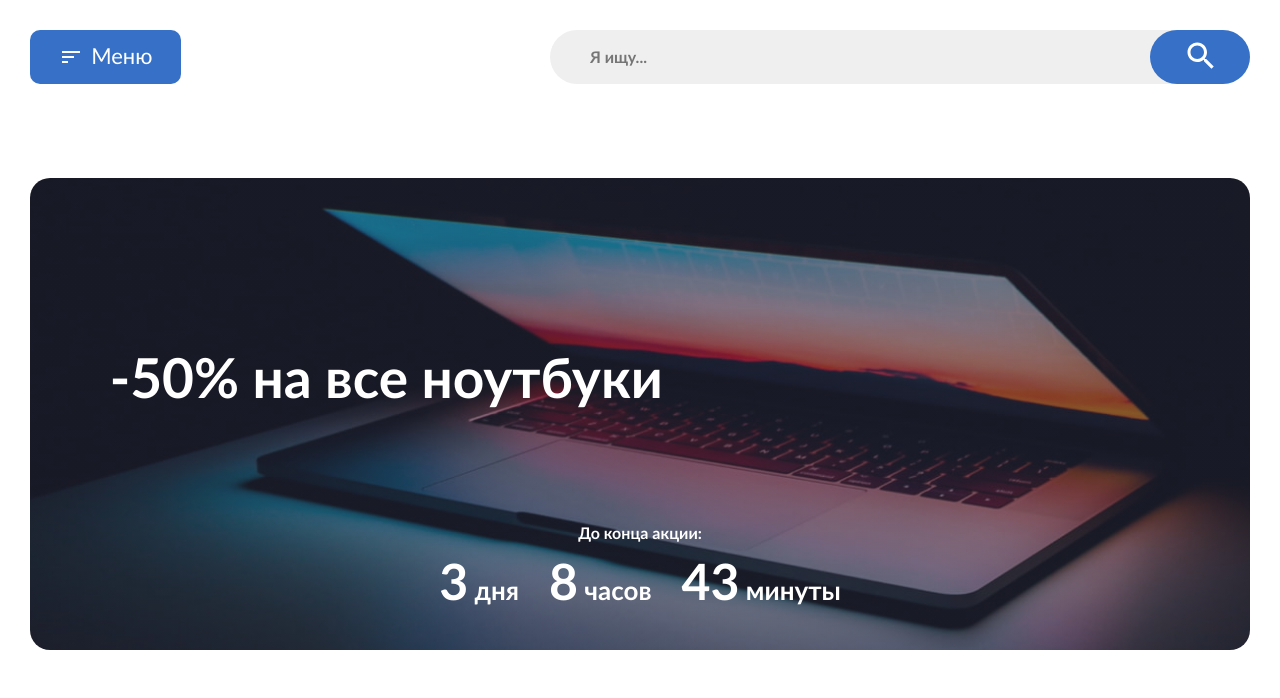
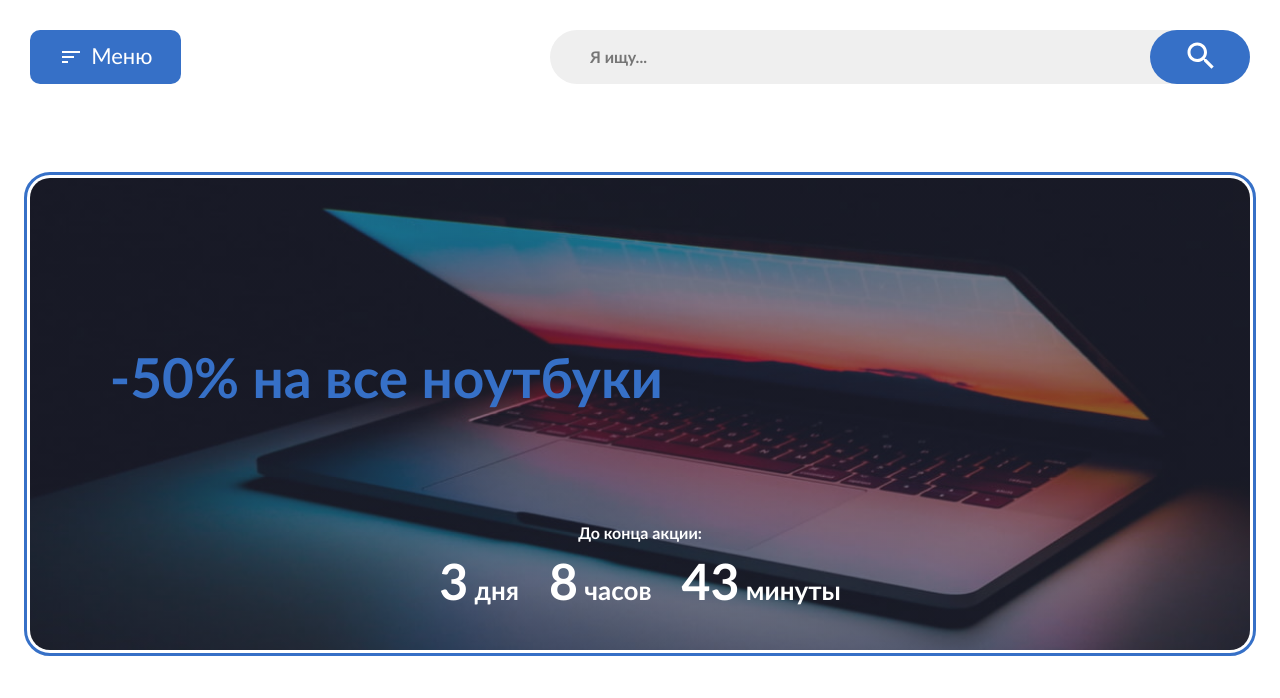
Before and after one commit to Den3003/Stock-ShopOnline, a plain HTML site: page index.html in a window 1280 px wide. Both pictures are taken after a click on the link "-50% на все ноутбуки". Shown: the part 102-800 px from the top of the page. Drawn offline with Linux system fonts and the light colour scheme.

Commit message:
hover effect block hero

```diff
--- a/styles/grid-box.css
+++ b/styles/grid-box.css
@@ -56,10 +56,8 @@
     grid-column: 3;
     grid-row: 3 / 5;
   }
+}
 
-
-}
-/* repeat(2, 1fr) 220px 1fr */
 
 @media (max-width: 1000px) {
   .grid-box {
--- a/styles/hero.css
+++ b/styles/hero.css
@@ -4,7 +4,6 @@
 
 .hero__background {
   position: relative;
-  /* min-height: 480px; */
   padding: 40px 112px;
   background-image: var(--bg-opacity), url("../images/hero/banner.jpg");
   background-repeat: no-repeat;
@@ -24,12 +23,30 @@
 .hero__link {
   text-decoration: none;
   color: inherit;
+  outline: none;
+  transition: color .3s ease-in;
+}
+
+.hero__link:hover, .hero__link:focus {
+  color: var(--blue);
+}
+
+.hero__link:active {
+  color: rgb(179, 179, 238);
+}
+
+.hero__link:hover:before, .hero__link:focus:before {
+  outline: 3px solid var(--blue);
+  outline-offset: 3px;
+
 }
 
 .hero__link:before {
   content: "";
   position: absolute;
   inset: 0;
+  border-radius: 20px;
+  transition: outline .3s ease-in;
 }
 
 .hero__stock-box {
--- a/styles/var.css
+++ b/styles/var.css
@@ -4,6 +4,7 @@
 	--black: #2d2d2d;
 	--gallery: #efefef;
 	--bg-opacity: linear-gradient(rgba(47, 50, 75, .5), rgba(47, 50, 75, .5));
+	/* --bg-opacity-hover: linear-gradient(rgba(47, 50, 75, .6), rgba(47, 50, 75, .6)); */
 	--red: #f91155;
   --light-blue: #38c0eb;
   --yellow: #ffbd13;
```
Also changed, not shown: index.html (+1 -1 lines).
